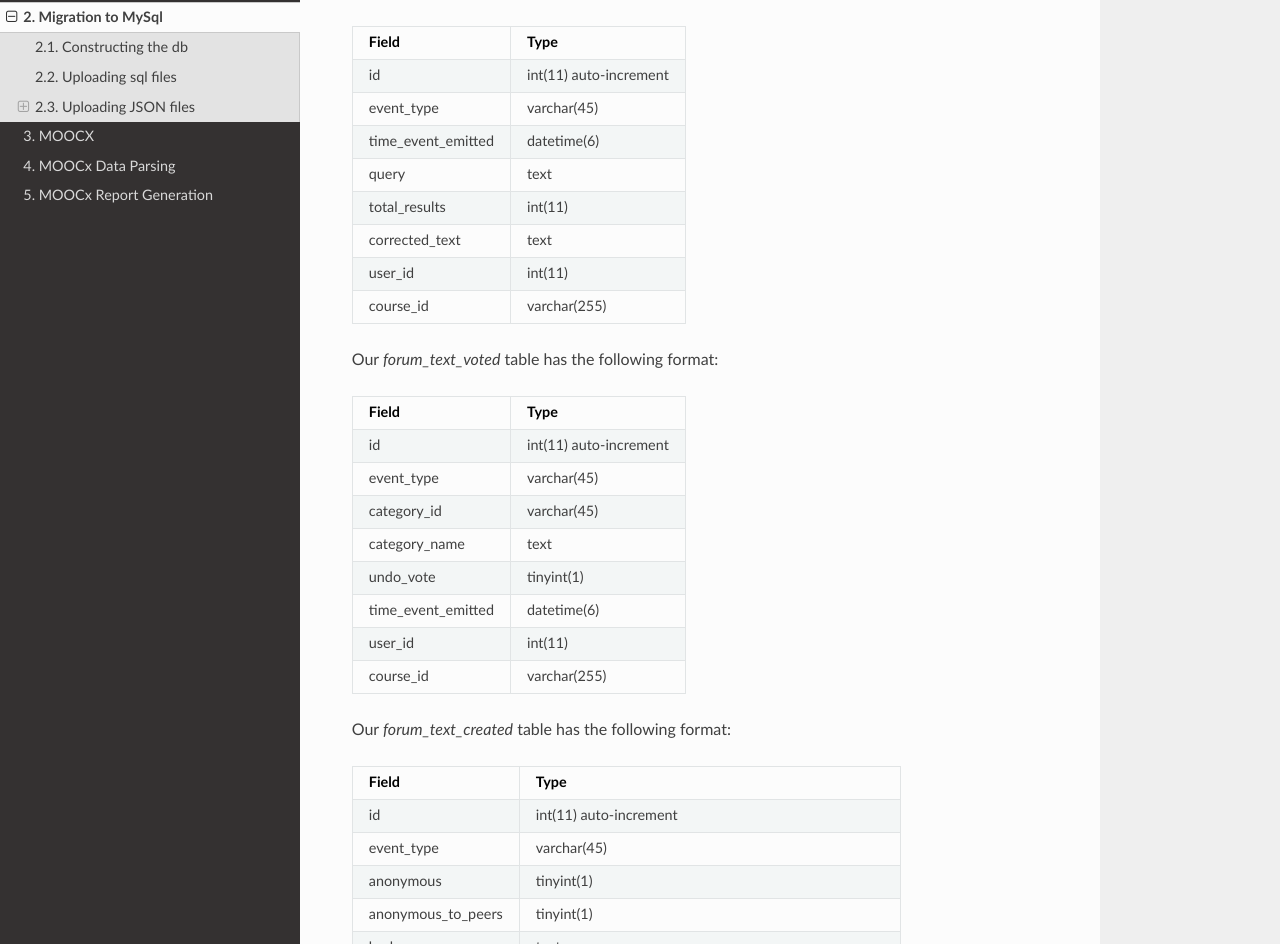
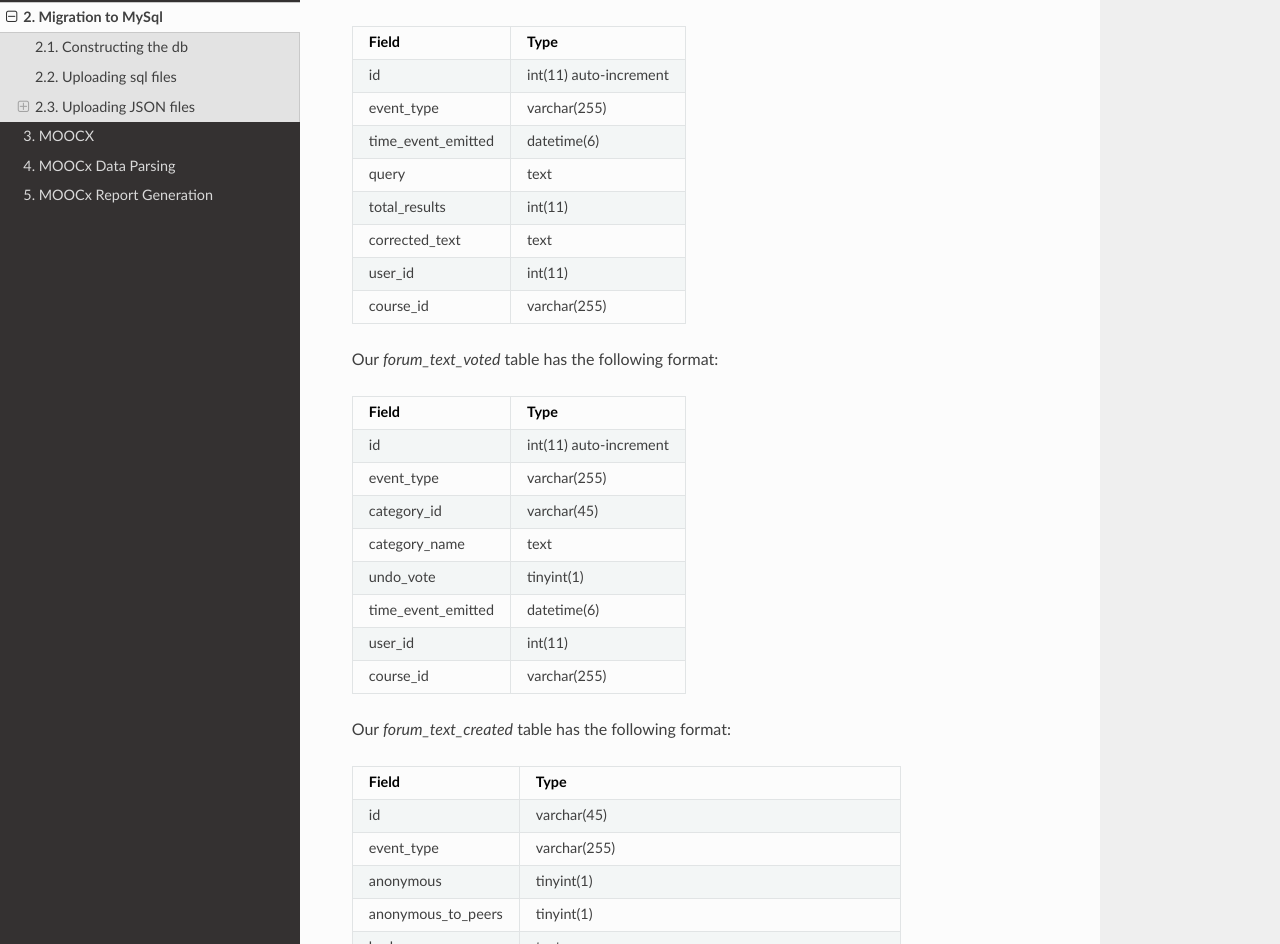
Before and after one commit to McGillX/mcgillx-research-documentation, a Sphinx documentation site: the page built from docs/source/rstfiles/edx_relational_db_migration.rst, in a window 1280 px wide and 1400 px high, scrolled down 4862 px. Shown: the part 159-1103 px from the top of the window. Built offline with Sphinx 7.4.7 and the Read the Docs theme 2.0.0, drawn with Linux system fonts in a browser that asks for light colours; pages that are not in the unit, such as notebooks, are missing from menus.

Commit message:
Update edx_relational_db_migration.rst

```diff
--- a/docs/source/rstfiles/edx_relational_db_migration.rst
+++ b/docs/source/rstfiles/edx_relational_db_migration.rst
@@ -181,7 +181,7 @@ Our *forum_searched* table has the following format:
 Field                             Type
 ===========================     ========================================================
 id                                int(11) auto-increment
-event_type                        varchar(45)
+event_type                        varchar(255)
 time_event_emitted                datetime(6)
 query                             text
 total_results                     int(11)
@@ -196,7 +196,7 @@ Our *forum_text_voted* table has the following format:
 Field                             Type
 ===========================     ========================================================
 id                                int(11) auto-increment
-event_type                        varchar(45)
+event_type                        varchar(255)
 category_id                       varchar(45)
 category_name                     text
 undo_vote                         tinyint(1)
@@ -210,8 +210,8 @@ Our *forum_text_created* table has the following format:
 ===========================     =============================================================
 Field                             Type
 ===========================     =============================================================
-id                                int(11) auto-increment
-event_type                        varchar(45)
+id                                varchar(45)
+event_type                        varchar(255)
 anonymous                         tinyint(1)
 anonymous_to_peers                tinyint(1)
 body                              text
```
